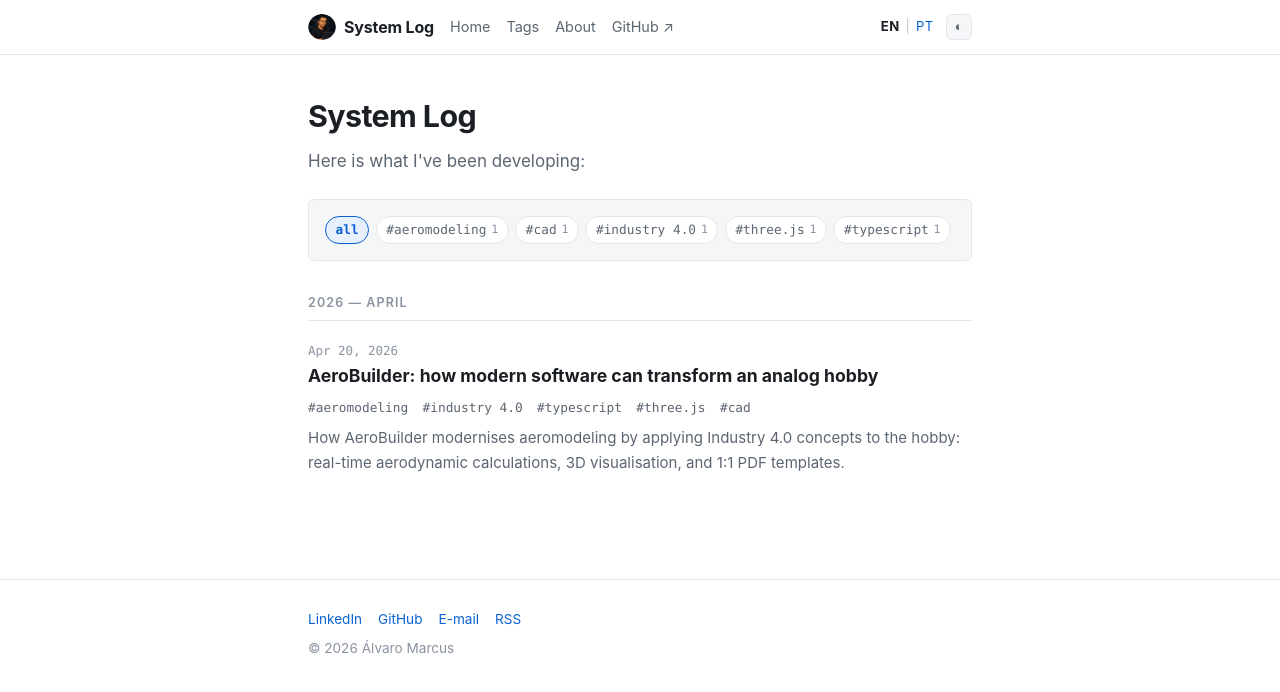
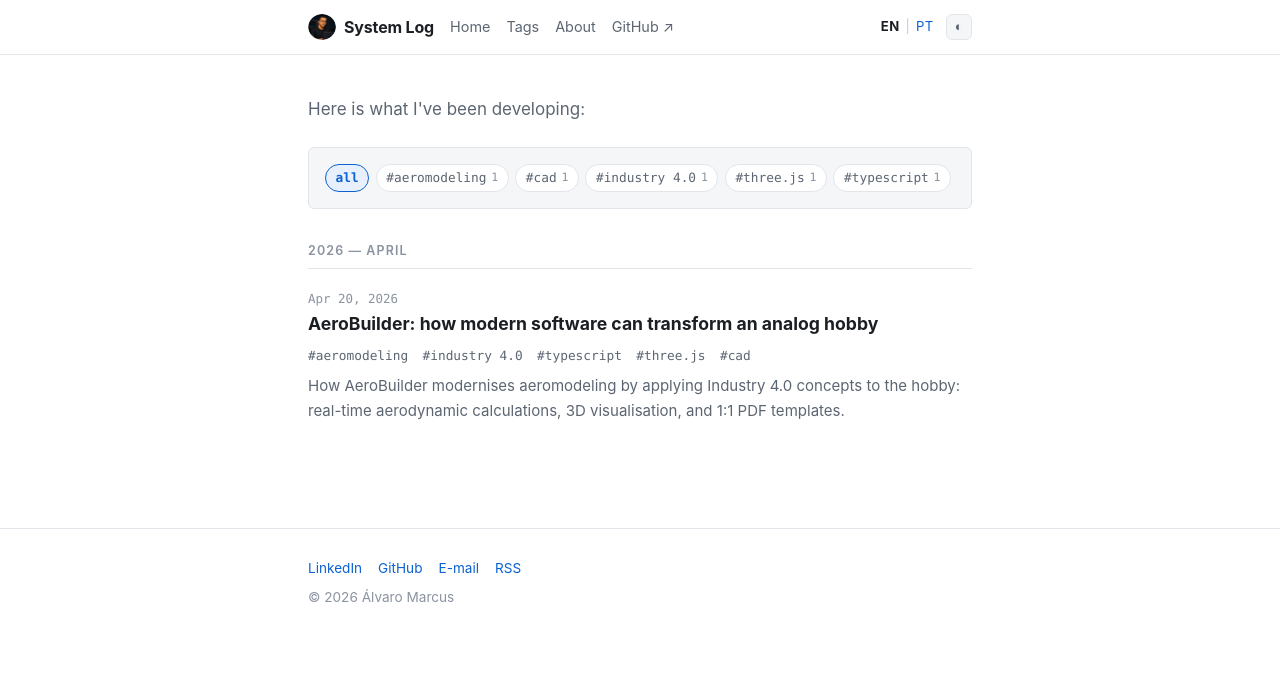
Before and after one commit to Alvaromarcus/alvaromarcus, a Jekyll site: the page built from en/index.html, in a window 1280 px wide. Shown: the top 692 px of the page. Built offline with Jekyll 4.4.1, drawn with Linux system fonts in a browser that asks for light colours.

Commit message:
Remove title from index.html front matter

```diff
--- a/en/index.html
+++ b/en/index.html
@@ -1,7 +1,6 @@
 ---
 layout: home
 lang: en
-title: "System Log"
 image: /assets/images/blog-cover.png
 description: "Automation, embedded systems, AI applied to industry, and some hobbies."
 ---
```
